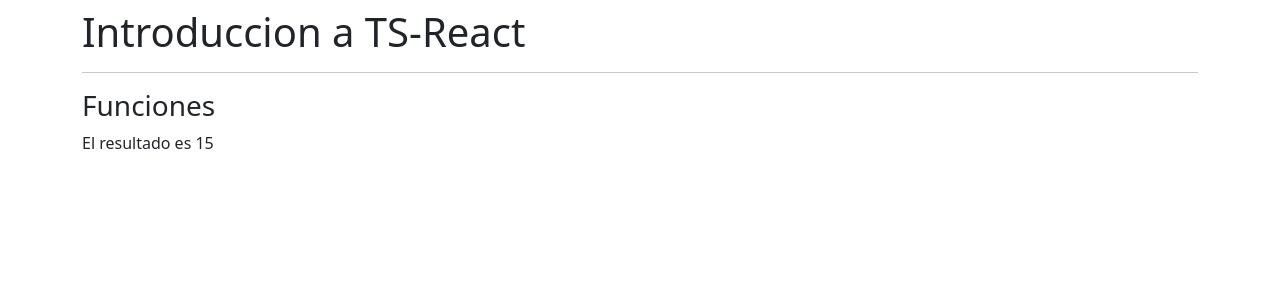
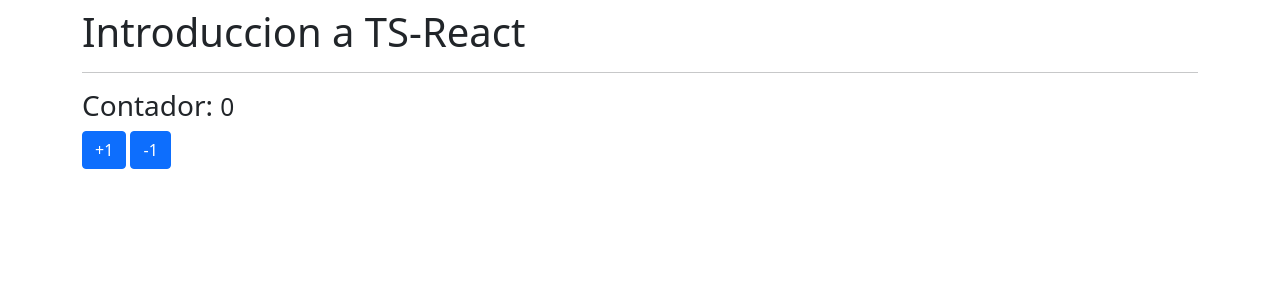
Before and after one commit to joseespiritu/Typescript, a React (Create React App) app in the folder 01-reforzamiento/: page / in a window 1280 px wide. Shown: the top 300 px of the page. Built offline with nearby package versions, Linux system fonts and the light colour scheme.

Commit message:
Hooks, use State

```diff
--- a/01-reforzamiento/src/App.tsx
+++ b/01-reforzamiento/src/App.tsx
@@ -1,6 +1,8 @@
 //import { TiposBasicos } from "./typescript/TiposBasicos"
 //import { ObjetosLiterales } from "./typescript/ObjetosLiterales"
-import { Funciones } from "./typescript/Funciones"
+//import { Funciones } from "./typescript/Funciones"
+
+import { Contador } from "./components/Contador"
 
 const App = () => {
   return (
@@ -9,7 +11,8 @@ const App = () => {
       <hr/>
       {/* <TiposBasicos/> */}
       {/* <ObjetosLiterales/> */}
-      <Funciones />
+      {/* <Funciones /> */}
+      <Contador/>
     </div>
   );
 }
--- /dev/null
+++ b/01-reforzamiento/src/components/Contador.tsx
@@ -0,0 +1,30 @@
+import React, { useState } from 'react';
+
+export const Contador = () => {
+
+    const [valor, setValor] = useState<number>(0);
+
+    const acumular = ( numero: number ) => {
+        setValor(valor + numero);
+    }
+
+    return (
+        <>
+            <h3>Contador: <small>{ valor }</small> </h3>
+
+            <button
+                className="btn btn-primary"
+                onClick={ () => acumular(1) }
+            >
+                +1
+            </button>
+            &nbsp;
+            <button
+                className="btn btn-primary"
+                onClick={ () => acumular(-1) }
+            >
+                -1
+            </button>
+        </>
+    );
+}
```
